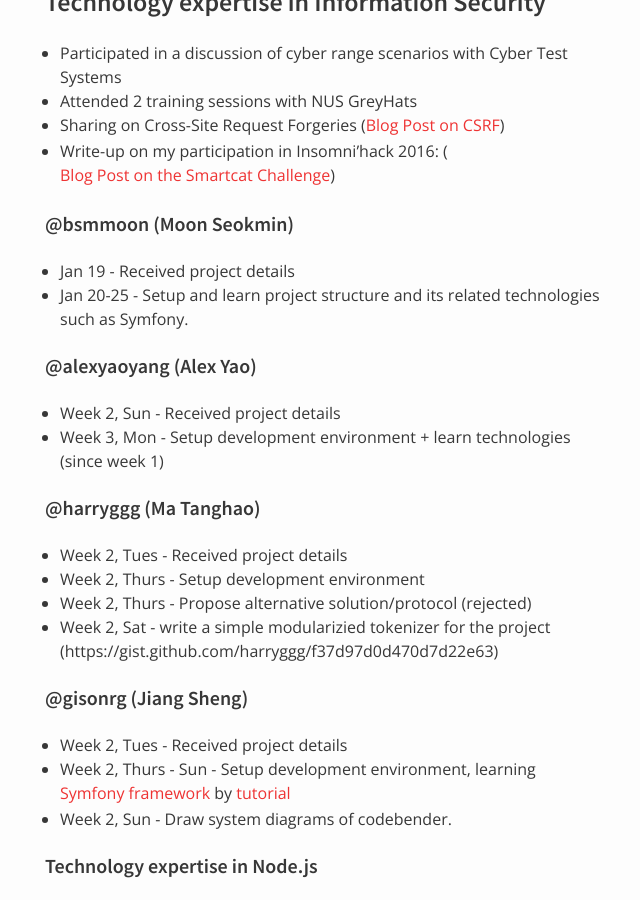
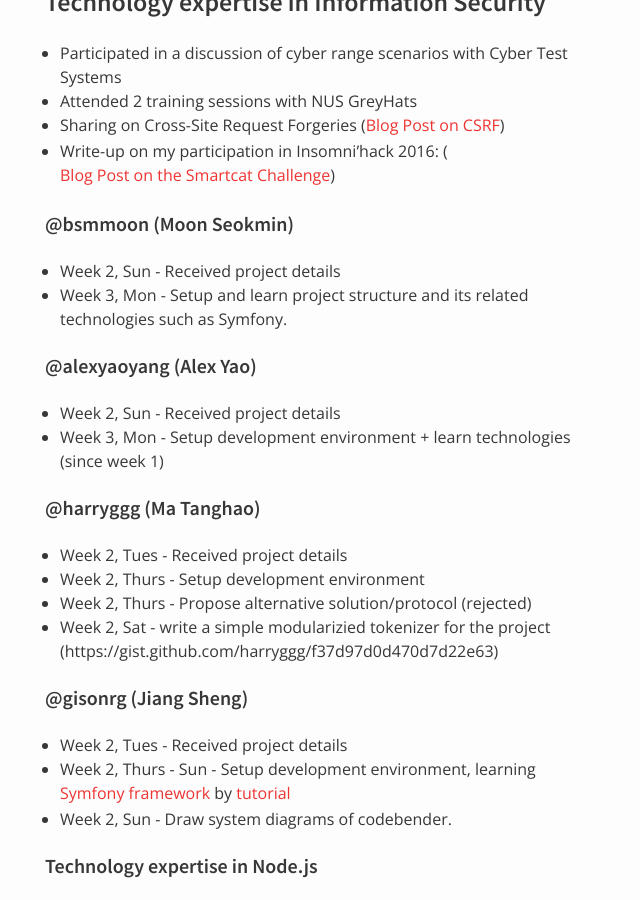
Before and after one commit to nus-oss/cs3281-AY1516S2-website, a Jekyll site: the page built from teams/codebender.md, in a window 1280 px wide and 900 px high, scrolled down 1134 px. Shown: the whole window, without its empty margins (325-965 px from the left). Built offline with Jekyll 4.4.1, drawn with Linux system fonts in a browser that asks for light colours.

Commit message:
Update codebender.md
fixed the format

```diff
--- a/teams/codebender.md
+++ b/teams/codebender.md
@@ -41,8 +41,8 @@ permalink: /teams/codebender/
  * Write-up on my participation in Insomni'hack 2016: ([Blog Post on the Smartcat Challenge](http://cs3281-2.blogspot.sg/2016/01/te-insomnihack-2016-teaser-smartcat-web.html))
 
 #### @bsmmoon (Moon Seokmin)
-* Jan 19 - Received project details
-* Jan 20-25 - Setup and learn project structure and its related technologies such as Symfony.
+* Week 2, Sun - Received project details
+* Week 3, Mon - Setup and learn project structure and its related technologies such as Symfony.
 
 #### @alexyaoyang (Alex Yao)
 * Week 2, Sun - Received project details
```
